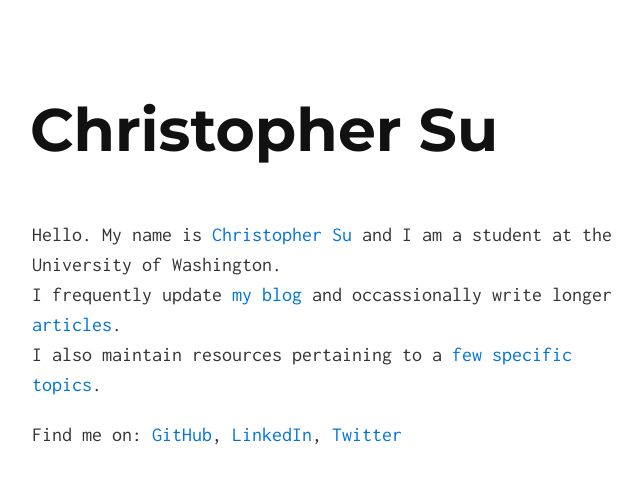
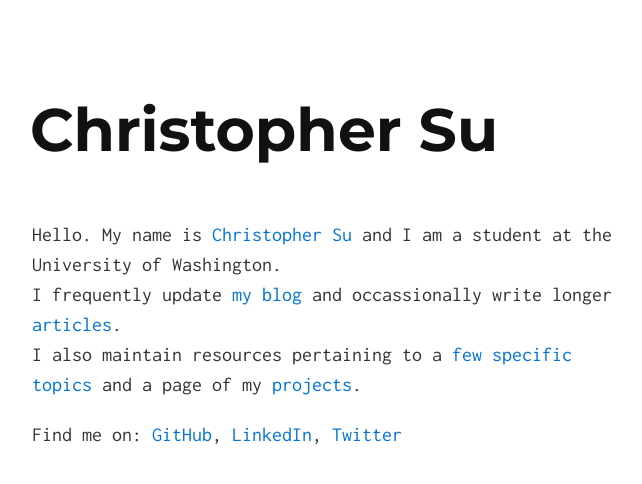
Before and after one commit to csu/csu.github.io-legacy, a Jekyll site: the page built from index.html, in a window 1280 px wide. Shown: the top 484 px of the page, without its empty margins (308-950 px from the left). Built offline with Jekyll 4.4.1, drawn with Linux system fonts in a browser that asks for light colours; Markdown is read by kramdown in place of the engine named in the settings.

Commit message:
added link to projects on index

```diff
--- a/_includes/index.md
+++ b/_includes/index.md
@@ -2,7 +2,7 @@
 
 Hello. My name is [Christopher Su][1] and I am a student at the University of Washington.
 I frequently update [my blog][2] and occassionally write longer [articles][3].
-I also maintain resources pertaining to a [few specific topics][4].
+I also maintain resources pertaining to a [few specific topics][4] and a page of my [projects][8].
 
 Find me on: [GitHub][5], [LinkedIn][6], [Twitter][7]
 
@@ -13,3 +13,4 @@
    [5]: https://github.com/csu
    [6]: http://www.linkedin.com/in/suchristopher/
    [7]: http://twitter.com/nitrogen
+   [8]: /projects/
```
